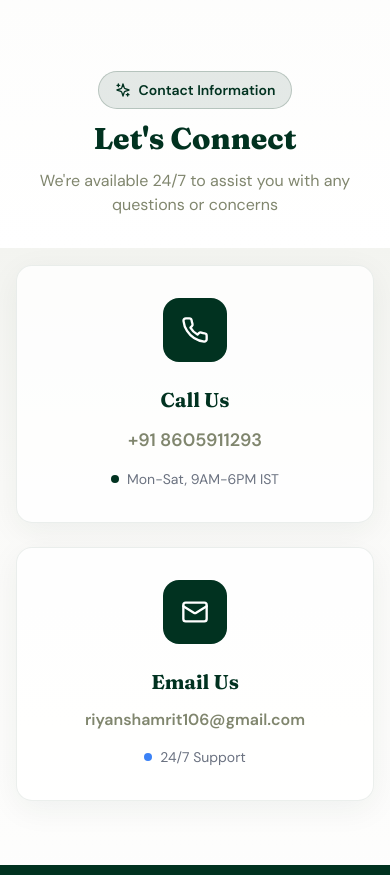
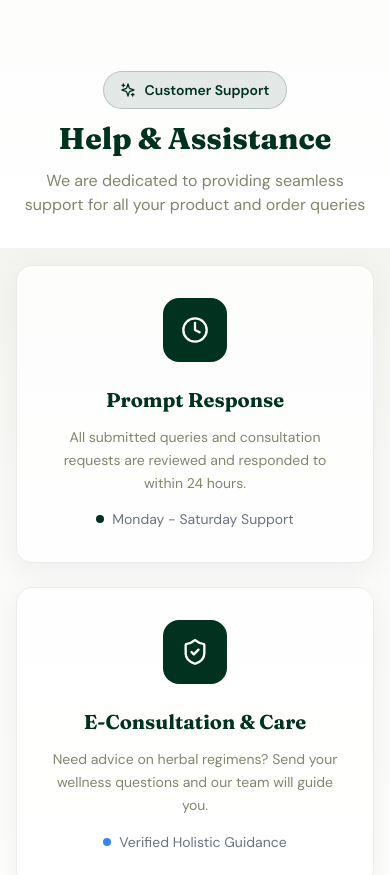
Before and after one commit to malegoantravelling/riyansh, a Next.js app in the folder apps/web/: page /contact in a window 390 px wide. Shown: the part 1440-2315 px from the top of the page. Built offline with nearby package versions, Linux system fonts and the light colour scheme; no server answers.

Commit message:
feat: add core web layout components, legal pages, product details, and SEO utilities

```diff
--- a/apps/web/src/app/cancellation-refund/page.tsx
+++ b/apps/web/src/app/cancellation-refund/page.tsx
@@ -284,37 +284,25 @@ export default function CancellationRefundPage() {
             </div>
 
             {/* Contact Section */}
-            <div className="bg-gradient-to-br from-[#013220]/10 to-[#012418]/5 rounded-2xl p-8 border border-[#013220]/20">
-              <h3 className="text-2xl font-bold text-gray-900 mb-4 text-center">
+            <div className="bg-gradient-to-br from-[#013220]/10 to-[#012418]/5 rounded-2xl p-8 border border-[#013220]/20 text-center">
+              <h3 className="text-2xl font-bold text-gray-900 mb-4">
                 Need Help With Returns or Refunds?
               </h3>
-              <p className="text-gray-700 leading-relaxed mb-6 text-center">
+              <p className="text-gray-700 leading-relaxed mb-6 max-w-xl mx-auto">
                 Our customer support team is ready to assist you with any questions or concerns about cancellations,
                 returns, or refunds.
               </p>
-              <div className="flex flex-col sm:flex-row gap-4 justify-center">
-                <a
-                  href="mailto:riyanshamrit106@gmail.com"
-                  className="px-8 py-3 bg-gradient-to-r from-[#013220] to-[#012418] text-white rounded-lg hover:opacity-90 transition-opacity font-semibold text-center"
+              <div className="flex justify-center">
+                <Link
+                  href="/contact"
+                  className="px-8 py-3 bg-gradient-to-r from-[#013220] to-[#012418] text-white rounded-xl hover:opacity-90 transition-opacity font-semibold text-center"
                 >
-                  Request Return via Email
-                </a>
-                <a
-                  href="tel:+918605911293"
-                  className="px-8 py-3 bg-white text-[#013220] border-2 border-[#013220] rounded-lg hover:bg-[#013220] hover:text-white transition-all font-semibold text-center"
-                >
-                  Call Us: +91 8605911293
-                </a>
+                  Contact Support Team
+                </Link>
               </div>
               <div className="mt-6 text-center">
                 <p className="text-gray-600">
-                  <strong>Email:</strong>{' '}
-                  <a href="mailto:riyanshamrit106@gmail.com" className="text-[#013220] hover:underline">
-                    riyanshamrit106@gmail.com
-                  </a>
-                </p>
-                <p className="text-gray-600 mt-2">
-                  <strong>Response Time:</strong> Within 24 hours
+                  <strong>Response Time:</strong> Inquiries are processed within 24 hours
                 </p>
               </div>
             </div>
--- a/apps/web/src/app/contact/page.tsx
+++ b/apps/web/src/app/contact/page.tsx
@@ -2,7 +2,7 @@
 
 import React, { useState } from 'react'
 import { Button } from '@/components/ui/button'
-import { Phone, Mail, Send, MessageSquare, ChevronRight, Sparkles } from 'lucide-react'
+import { Send, MessageSquare, ChevronRight, Sparkles, Clock, ShieldCheck } from 'lucide-react'
 import Link from 'next/link'
 import { useToast } from '@/contexts/ToastContext'
 import { useApiClient } from '@/lib/api'
@@ -223,56 +223,50 @@ export default function ContactPage() {
         </div>
       </section>
 
-      {/* Let's Connect */}
+      {/* Support Information */}
       <section className="surface-band py-16 sm:py-20">
         <div className="max-w-5xl mx-auto px-4 sm:px-6">
           <div className="text-center mb-12 space-y-3">
             <div className="inline-flex items-center gap-2 px-4 py-2 bg-[#013220]/10 rounded-full border border-[#013220]/20">
               <Sparkles className="h-4 w-4 text-[#013220]" />
-              <span className="text-sm font-semibold text-[#013220]">Contact Information</span>
+              <span className="text-sm font-semibold text-[#013220]">Customer Support</span>
             </div>
             <h2 className="text-3xl sm:text-4xl font-extrabold text-[#013220]">
-              Let&apos;s Connect
+              Help & Assistance
             </h2>
             <p className="text-[#80866e] text-base max-w-lg mx-auto">
-              We&apos;re available 24/7 to assist you with any questions or concerns
+              We are dedicated to providing seamless support for all your product and order queries
             </p>
           </div>
 
           <div className="grid grid-cols-1 md:grid-cols-2 gap-6">
-            {/* Phone */}
+            {/* Quick Response */}
             <div className="surface-glass rounded-2xl border-evergreen/10 p-8 sm:p-10 text-center hover:border-evergreen/30 transition-colors">
               <div className="inline-flex items-center justify-center w-16 h-16 bg-[#013220] rounded-2xl mb-6">
-                <Phone className="h-7 w-7 text-white" />
+                <Clock className="h-7 w-7 text-white" />
               </div>
-              <h3 className="text-xl font-bold text-[#013220] mb-3">Call Us</h3>
-              <a
-                href="tel:+918605911293"
-                className="block text-lg font-semibold text-[#80866e] hover:text-[#013220] transition-colors mb-3"
-              >
-                +91 8605911293
-              </a>
+              <h3 className="text-xl font-bold text-[#013220] mb-3">Prompt Response</h3>
+              <p className="text-sm text-stone leading-relaxed mb-3">
+                All submitted queries and consultation requests are reviewed and responded to within 24 hours.
+              </p>
               <div className="inline-flex items-center gap-2 text-sm text-gray-500">
                 <span className="w-2 h-2 bg-[#013220] rounded-full" />
-                Mon-Sat, 9AM-6PM IST
+                Monday - Saturday Support
               </div>
             </div>
 
-            {/* Email */}
+            {/* Ayurvedic Guidance */}
             <div className="surface-glass rounded-2xl border-evergreen/10 p-8 sm:p-10 text-center hover:border-evergreen/30 transition-colors">
               <div className="inline-flex items-center justify-center w-16 h-16 bg-[#013220] rounded-2xl mb-6">
-                <Mail className="h-7 w-7 text-white" />
+                <ShieldCheck className="h-7 w-7 text-white" />
               </div>
-              <h3 className="text-xl font-bold text-[#013220] mb-3">Email Us</h3>
-              <a
-                href="mailto:riyanshamrit106@gmail.com"
-                className="block text-base sm:text-lg font-semibold text-[#80866e] hover:text-[#013220] transition-colors mb-3 break-all"
-              >
-                riyanshamrit106@gmail.com
-              </a>
+              <h3 className="text-xl font-bold text-[#013220] mb-3">E-Consultation & Care</h3>
+              <p className="text-sm text-stone leading-relaxed mb-3">
+                Need advice on herbal regimens? Send your wellness questions and our team will guide you.
+              </p>
               <div className="inline-flex items-center gap-2 text-sm text-gray-500">
                 <span className="w-2 h-2 bg-[#3B82F6] rounded-full" />
-                24/7 Support
+                Verified Holistic Guidance
               </div>
             </div>
           </div>
--- a/apps/web/src/app/privacy/page.tsx
+++ b/apps/web/src/app/privacy/page.tsx
@@ -68,7 +68,7 @@ export default function PrivacyPage() {
         '• Deletion: Request deletion of your personal information',
         '• Objection: Object to processing of your personal information',
         '• Portability: Request transfer of your data',
-        'To exercise these rights, please contact us at riyanshamrit106@gmail.com',
+        'To exercise these rights, please submit a request through our online Contact & Support page.',
       ],
     },
     {
@@ -192,30 +192,18 @@ export default function PrivacyPage() {
 
             {/* Contact Section */}
             <div className="bg-gradient-to-br from-[#013220]/10 to-[#012418]/5 rounded-2xl p-8 border border-[#013220]/20">
-              <h3 className="text-2xl font-bold text-gray-900 mb-4">Contact Us</h3>
+              <h3 className="text-2xl font-bold text-gray-900 mb-4">Contact & Support</h3>
               <p className="text-gray-700 leading-relaxed mb-4">
                 If you have any questions about this Privacy Policy or our privacy practices, please
-                contact us:
+                reach out through our online support form:
               </p>
-              <div className="space-y-2">
-                <p className="text-gray-700">
-                  <strong>Email:</strong>{' '}
-                  <a
-                    href="mailto:riyanshamrit106@gmail.com"
-                    className="text-[#013220] hover:underline"
-                  >
-                    riyanshamrit106@gmail.com
-                  </a>
-                </p>
-                <p className="text-gray-700">
-                  <strong>Phone:</strong>{' '}
-                  <a href="tel:+918605911293" className="text-[#013220] hover:underline">
-                    +91 8605911293
-                  </a>
-                </p>
-                <p className="text-gray-700">
-                  <strong>Address:</strong> Malegaon, Nashik District, Maharashtra, 423200
-                </p>
+              <div className="pt-2">
+                <Link
+                  href="/contact"
+                  className="inline-flex items-center gap-2 rounded-xl bg-[#013220] px-6 py-3 font-semibold text-white hover:bg-[#012418] transition-colors"
+                >
+                  Go to Contact Support
+                </Link>
               </div>
             </div>
           </div>
--- a/apps/web/src/app/products/[slug]/page.tsx
+++ b/apps/web/src/app/products/[slug]/page.tsx
@@ -331,7 +331,7 @@ export default function ProductDetailsPage() {
               </li>
               <li className="flex items-center gap-2">
                 <span className="text-forest">•</span>
-                For Shipping Support Contact: +91 8605911293
+                Pan-India Express Delivery & Online Support
               </li>
             </ul>
           </div>
@@ -458,7 +458,7 @@ export default function ProductDetailsPage() {
                 unopened products.
               </p>
               <p>
-                • <strong>Customer Support:</strong> Call +91 8605911293 for tracking assistance.
+                • <strong>Customer Support:</strong> Reach out via our online support team for tracking assistance.
               </p>
             </div>
           )}
--- a/apps/web/src/app/shipping/page.tsx
+++ b/apps/web/src/app/shipping/page.tsx
@@ -246,12 +246,12 @@ export default function ShippingPage() {
                   Delivery Issues?
                 </h3>
                 <p className="text-gray-700 leading-relaxed mb-4">
-                  If you experience any delivery issues, please contact us immediately:
+                  If you experience any delivery issues, please reach out to our team:
                 </p>
                 <ul className="space-y-2 text-gray-700">
-                  <li>• Email: riyanshamrit106@gmail.com</li>
-                  <li>• Phone: +91 8605911293</li>
-                  <li>• We respond within 24 hours</li>
+                  <li>• Submit a ticket on our Contact & Support page</li>
+                  <li>• Quick inquiry response within 24 hours</li>
+                  <li>• Complete tracking updates via SMS & Email</li>
                 </ul>
               </div>
 
@@ -270,25 +270,18 @@ export default function ShippingPage() {
             </div>
 
             {/* Contact Section */}
-            <div className="bg-gradient-to-br from-[#013220]/10 to-[#012418]/5 rounded-2xl p-8 border border-[#013220]/20">
+            <div className="bg-gradient-to-br from-[#013220]/10 to-[#012418]/5 rounded-2xl p-8 border border-[#013220]/20 text-center">
               <h3 className="text-2xl font-bold text-gray-900 mb-4">Need Help With Shipping?</h3>
-              <p className="text-gray-700 leading-relaxed mb-6">
-                Our customer support team is here to help you with any shipping-related questions or
-                concerns.
+              <p className="text-gray-700 leading-relaxed mb-6 max-w-xl mx-auto">
+                Our customer support team is here to assist you with any order or shipping inquiries.
               </p>
-              <div className="flex flex-col sm:flex-row gap-4 justify-center">
-                <a
-                  href="mailto:riyanshamrit106@gmail.com"
-                  className="px-6 py-3 bg-gradient-to-r from-[#013220] to-[#012418] text-white rounded-lg hover:opacity-90 transition-opacity font-semibold text-center"
+              <div className="flex justify-center">
+                <Link
+                  href="/contact"
+                  className="px-8 py-3 bg-gradient-to-r from-[#013220] to-[#012418] text-white rounded-xl hover:opacity-90 transition-opacity font-semibold text-center"
                 >
-                  Email Us
-                </a>
-                <a
-                  href="tel:+918605911293"
-                  className="px-6 py-3 bg-white text-[#013220] border-2 border-[#013220] rounded-lg hover:bg-[#013220] hover:text-white transition-all font-semibold text-center"
-                >
-                  Call Us
-                </a>
+                  Contact Support
+                </Link>
               </div>
             </div>
           </div>
--- a/apps/web/src/app/terms/page.tsx
+++ b/apps/web/src/app/terms/page.tsx
@@ -172,21 +172,15 @@ export default function TermsPage() {
             <div className="bg-gradient-to-br from-[#013220]/10 to-[#012418]/5 rounded-2xl p-8 border border-[#013220]/20">
               <h3 className="text-2xl font-bold text-gray-900 mb-4">Questions About Terms?</h3>
               <p className="text-gray-700 leading-relaxed mb-4">
-                If you have any questions regarding these terms, please contact us:
+                If you have any questions regarding these terms, please reach out via our online support form:
               </p>
-              <div className="space-y-2">
-                <p className="text-gray-700">
-                  <strong>Email:</strong>{' '}
-                  <a href="mailto:riyanshamrit106@gmail.com" className="text-[#013220] hover:underline">
-                    riyanshamrit106@gmail.com
-                  </a>
-                </p>
-                <p className="text-gray-700">
-                  <strong>Phone:</strong>{' '}
-                  <a href="tel:+918605911293" className="text-[#013220] hover:underline">
-                    +91 8605911293
-                  </a>
-                </p>
+              <div className="pt-2">
+                <Link
+                  href="/contact"
+                  className="inline-flex items-center gap-2 rounded-xl bg-[#013220] px-6 py-3 font-semibold text-white hover:bg-[#012418] transition-colors"
+                >
+                  Contact Support
+                </Link>
               </div>
             </div>
           </div>
--- a/apps/web/src/components/Footer.tsx
+++ b/apps/web/src/components/Footer.tsx
@@ -1,8 +1,5 @@
 import Link from 'next/link'
 import {
-  MapPin,
-  Phone,
-  Mail,
   Facebook,
   Twitter,
   Instagram,
@@ -10,7 +7,7 @@ import {
   Send,
   Shield,
   Award,
-  Clock,
+  Sparkles,
 } from 'lucide-react'
 
 export default function Footer() {
@@ -89,7 +86,7 @@ export default function Footer() {
                 { href: '/wellness/immunity', label: 'Immunity' },
                 { href: '/wellness/joint-pain', label: 'Joint care' },
                 { href: '/about', label: 'About Us' },
-                { href: '/contact', label: 'Contact' },
+                { href: '/contact', label: 'E-Consultation' },
               ].map((link) => (
                 <li key={link.label}>
                   <Link
@@ -127,37 +124,17 @@ export default function Footer() {
 
           <div className="space-y-6">
             <div>
-              <h3 className="mb-5 font-display text-lg font-medium">Contact Us</h3>
-              <ul className="space-y-4">
-                <li className="flex items-start gap-3 text-sm">
-                  <MapPin className="mt-0.5 h-4 w-4 shrink-0 text-forest-soft" />
-                  <span className="text-white/55 leading-relaxed">
-                    Jijamata Pride, Sangamner / Malegaon, Maharashtra, 422608, India
-                  </span>
-                </li>
-                <li className="flex items-center gap-3 text-sm">
-                  <Phone className="h-4 w-4 shrink-0 text-forest-soft" />
-                  <a
-                    href="tel:+918605911293"
-                    className="text-white/55 transition-colors hover:text-forest-soft"
-                  >
-                    +91 8605911293
-                  </a>
-                </li>
-                <li className="flex items-center gap-3 text-sm">
-                  <Mail className="h-4 w-4 shrink-0 text-forest-soft" />
-                  <a
-                    href="mailto:riyanshamrit106@gmail.com"
-                    className="break-all text-white/55 transition-colors hover:text-forest-soft"
-                  >
-                    riyanshamrit106@gmail.com
-                  </a>
-                </li>
-                <li className="flex items-center gap-3 text-sm">
-                  <Clock className="h-4 w-4 shrink-0 text-forest-soft" />
-                  <span className="text-white/55">Mon - Sat: 9:00 AM - 8:00 PM</span>
-                </li>
-              </ul>
+              <h3 className="mb-4 font-display text-lg font-medium">Online Support</h3>
+              <p className="text-sm leading-relaxed text-white/55 mb-4">
+                Have questions or need consultation? Reach out through our dedicated online assistance portal.
+              </p>
+              <Link
+                href="/contact"
+                className="inline-flex items-center gap-2 rounded-full border border-forest-soft/30 bg-forest/20 px-4 py-2 text-xs font-semibold text-forest-soft transition-colors hover:bg-forest/40"
+              >
+                <Sparkles className="h-3.5 w-3.5" />
+                <span>Contact Online Support</span>
+              </Link>
             </div>
 
             <div>
--- a/apps/web/src/components/Navbar.tsx
+++ b/apps/web/src/components/Navbar.tsx
@@ -1,7 +1,7 @@
 'use client'
 
 import Link from 'next/link'
-import { ShoppingCart, Heart, Phone, Menu, X, User, LogOut, Package } from 'lucide-react'
+import { ShoppingCart, Heart, Menu, X, User, LogOut, Package } from 'lucide-react'
 import { useEffect, useState } from 'react'
 import { usePathname, useRouter } from 'next/navigation'
 import { useCart } from '@/contexts/CartContext'
@@ -102,14 +102,6 @@ export default function Navbar() {
           </nav>
 
           <div className="flex items-center gap-1.5 sm:gap-2">
-            <a
-              href="tel:+918605911293"
-              className="magnetic-cta hidden items-center gap-2 rounded-full border border-forest/15 bg-white/50 px-3 py-1.5 text-xs font-medium text-charcoal transition-colors hover:border-forest/30 xl:inline-flex"
-              aria-label="Call us"
-            >
-              <Phone className="h-3.5 w-3.5 text-forest" strokeWidth={1.5} />
-              <span>+91 8605911293</span>
-            </a>
 
             <Link
               href="/wishlist"
@@ -273,13 +265,6 @@ export default function Navbar() {
                 Login / Sign up
               </Link>
             )}
-            <a
-              href="tel:+918605911293"
-              className="inline-flex items-center gap-2 text-sm font-medium text-forest"
-            >
-              <Phone className="h-4 w-4" />
-              +91 8605911293
-            </a>
           </div>
         </div>
       </div>
--- a/apps/web/src/lib/seo.ts
+++ b/apps/web/src/lib/seo.ts
@@ -4,9 +4,6 @@ export const SITE_URL = 'https://riyanshamrit.com'
 export const SITE_NAME = 'Riyansh'
 export const LEGAL_NAME = 'Riyansh Multitrade Private Limited'
 export const DEFAULT_OG_IMAGE = '/image/riyansh_amrit_juice.png'
-export const CONTACT_PHONE = '+918605911293'
-export const CONTACT_EMAIL = 'riyanshamrit106@gmail.com'
-
 export const DEFAULT_TITLE = 'Ayurvedic Immunity Syrup & Herbal Supplements'
 export const DEFAULT_DESCRIPTION =
   'Shop authentic Ayurvedic supplements from Riyansh — immunity syrup, joint care, and women’s health tonics made in Maharashtra since 2019. Free delivery above ₹500.'
@@ -67,17 +64,7 @@ export const organizationJsonLd = {
   alternateName: SITE_NAME,
   url: SITE_URL,
   logo: absoluteUrl(DEFAULT_OG_IMAGE),
-  email: CONTACT_EMAIL,
-  telephone: CONTACT_PHONE,
   foundingDate: '2019',
-  address: {
-    '@type': 'PostalAddress',
-    streetAddress: 'Jijamata Pride, Sangamner / Malegaon',
-    addressLocality: 'Ahmednagar',
-    addressRegion: 'Maharashtra',
-    postalCode: '422608',
-    addressCountry: 'IN',
-  },
 }
 
 export const websiteJsonLd = {
```
Also changed, not shown: 1 other file (tests, documents, lock files or other folders).
